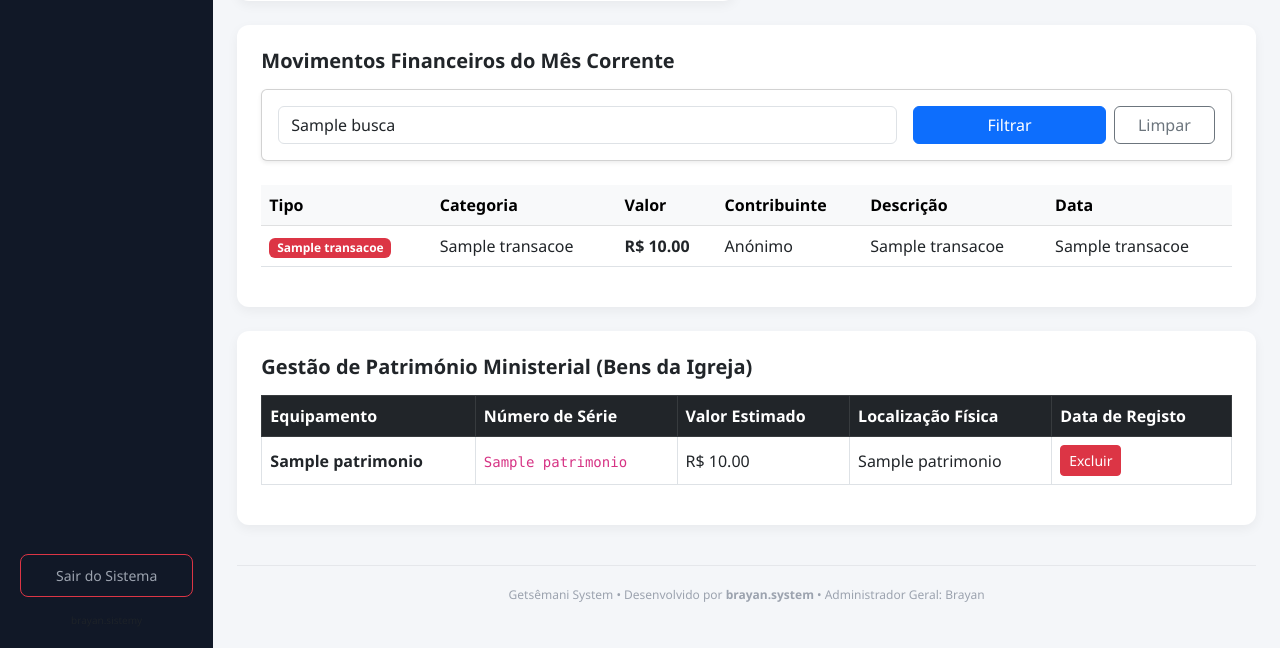
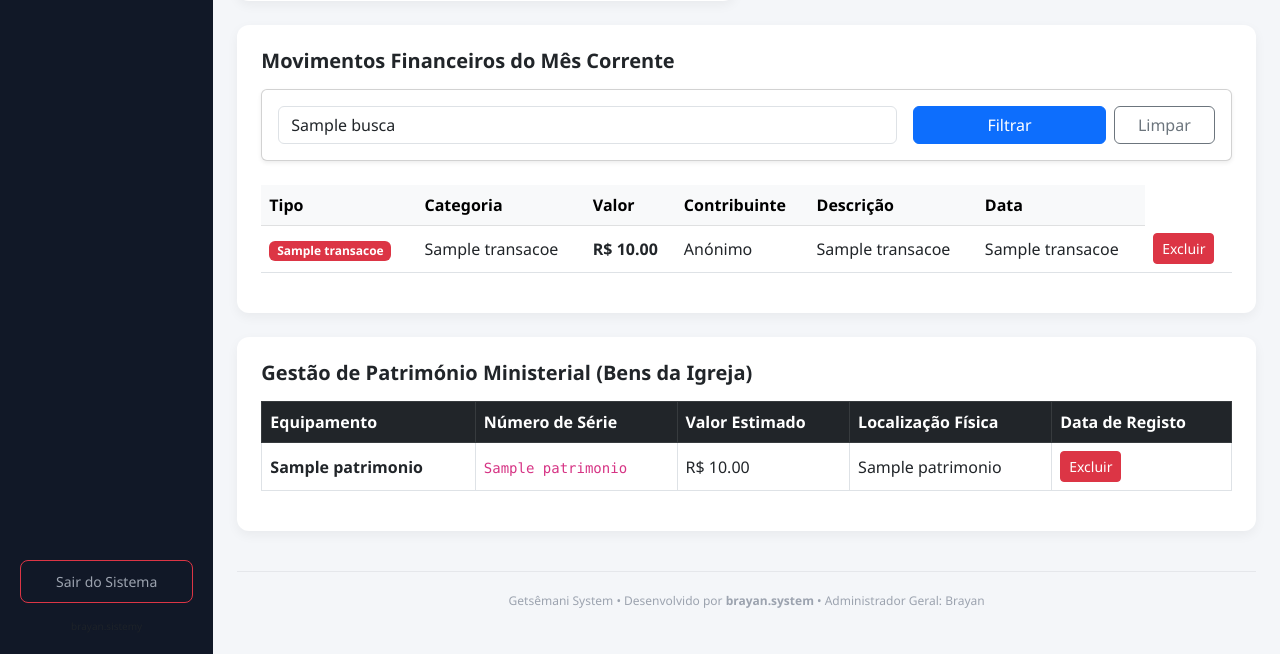
Before and after one commit to brayancanuto2023-hash/getsemani-system, a Flask app: template templates/index.html in a window 1280 px wide. Shown: the part 862-1516 px from the top of the page. Run offline with Flask 3, Linux system fonts and the light colour scheme; the template is opened without the code that fills it: most values are stand-ins (such as "Sample title", 1, 10 or a date in 2020); some libraries are stand-ins or nearby versions.

Commit message:
Update index.html

```diff
--- a/templates/index.html
+++ b/templates/index.html
@@ -331,9 +331,12 @@
                                 <td>{{ t[5] }}</td>
 
                                 <td>{{ t[6] }}</td>
-
-                            </tr>
-
+                                <td>
+        <form action="{{ url_for('excluir', id=t[0]) }}" method="POST" style="display:inline;">
+            <button type="submit" class="btn btn-danger btn-sm" onclick="return confirm('Tem certeza que deseja excluir esta transação?')">Excluir</button>
+        </form>
+    </td>
+</tr>
                             {% else %}
 
                             <tr>
```
